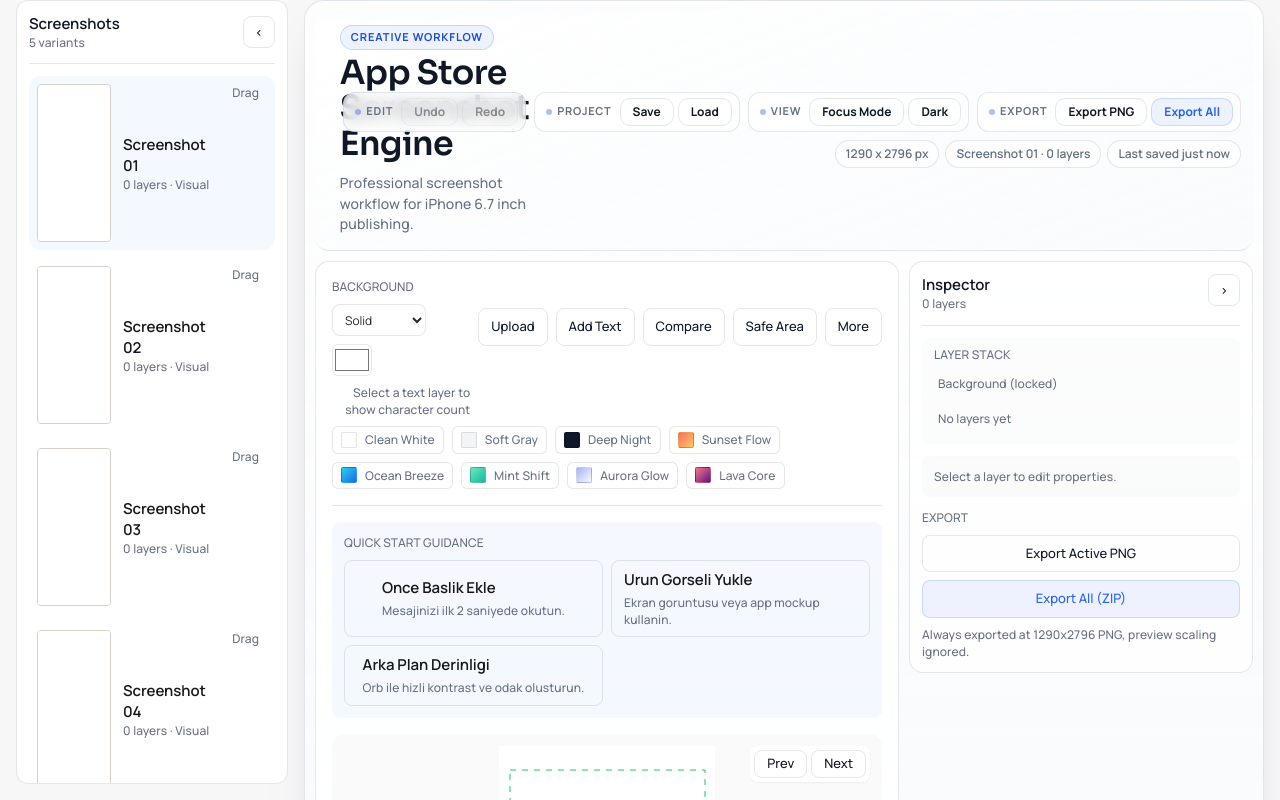
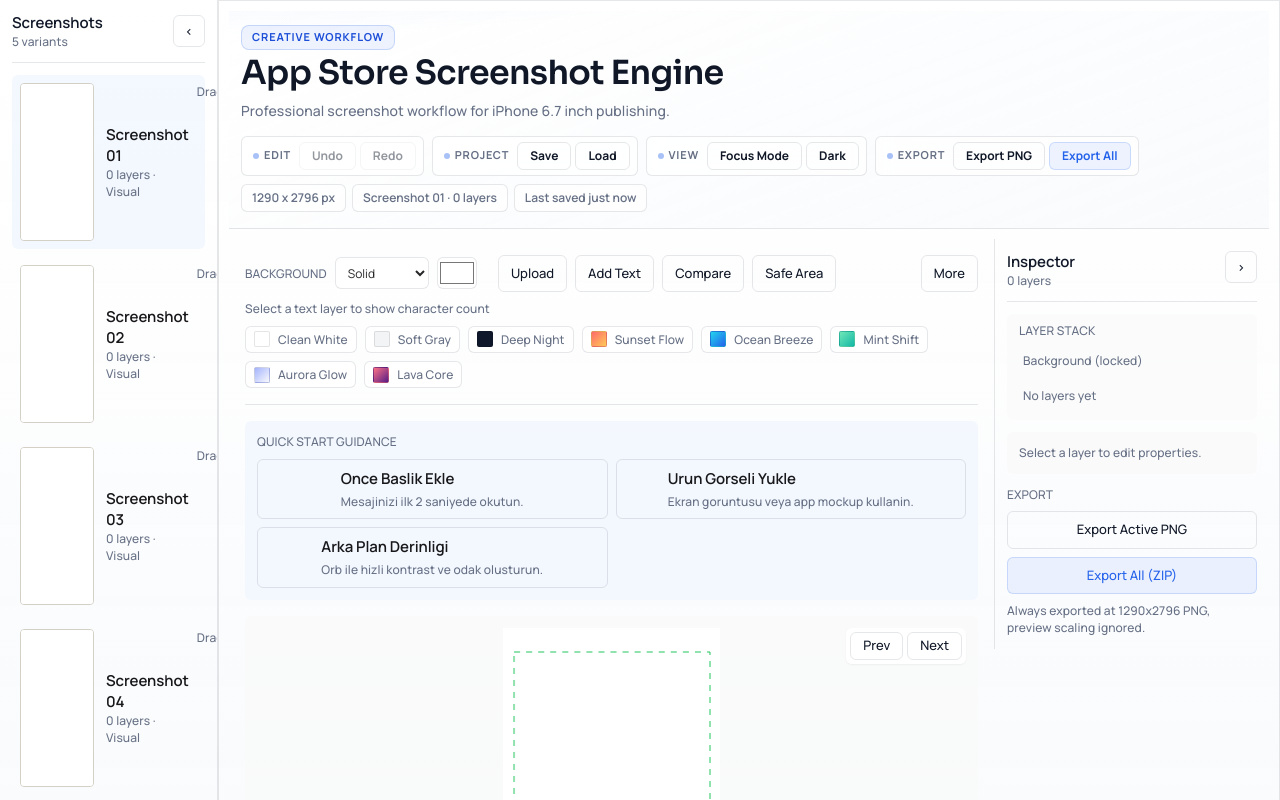
Before and after one commit to emreeilhan/ssPRO, a React (Vite) app: page / in a window 1280 px wide. Shown: the top 800 px of the page. Built offline with nearby package versions, Linux system fonts and the light colour scheme.

Commit message:
Reduce sidebar width to emphasize

```diff
--- /dev/null
+++ b/src/components/AppErrorBoundary.jsx
@@ -0,0 +1,121 @@
+import React from 'react';
+
+const AUTOSAVE_STORAGE_KEY = 'sspro-project-autosave-v1';
+const THEME_STORAGE_KEY = 'sspro-theme';
+
+export default class AppErrorBoundary extends React.Component {
+  constructor(props) {
+    super(props);
+    this.state = {
+      hasError: false,
+      errorMessage: '',
+    };
+  }
+
+  static getDerivedStateFromError(error) {
+    return {
+      hasError: true,
+      errorMessage: error?.message || 'Unexpected application error.',
+    };
+  }
+
+  componentDidCatch(error, errorInfo) {
+    // Keep details in console for quick debugging while showing a friendly UI in production.
+    console.error('Fatal UI error:', error, errorInfo);
+  }
+
+  handleResetWorkspace = () => {
+    try {
+      window.localStorage.removeItem(AUTOSAVE_STORAGE_KEY);
+      window.localStorage.removeItem(THEME_STORAGE_KEY);
+    } finally {
+      window.location.reload();
+    }
+  };
+
+  render() {
+    if (this.state.hasError) {
+      return (
+        <div
+          style={{
+            minHeight: '100vh',
+            display: 'grid',
+            placeItems: 'center',
+            background: '#f5f6f8',
+            color: '#111827',
+            padding: '24px',
+            fontFamily:
+              'Manrope, Inter, -apple-system, BlinkMacSystemFont, Segoe UI, sans-serif',
+          }}
+        >
+          <div
+            style={{
+              maxWidth: 620,
+              width: '100%',
+              background: '#ffffff',
+              border: '1px solid #e5e7eb',
+              borderRadius: 14,
+              boxShadow: '0 14px 36px rgba(17, 24, 39, 0.08)',
+              padding: 24,
+            }}
+          >
+            <h1 style={{ margin: 0, fontSize: 24, fontWeight: 700 }}>UI Recovery Mode</h1>
+            <p style={{ marginTop: 10, marginBottom: 0, color: '#4b5563', lineHeight: 1.5 }}>
+              The app hit an unexpected compatibility/runtime error. You can safely recover by
+              clearing local autosave data and reloading.
+            </p>
+            <pre
+              style={{
+                marginTop: 14,
+                marginBottom: 0,
+                fontSize: 13,
+                color: '#7f1d1d',
+                background: '#fef2f2',
+                border: '1px solid #fecaca',
+                borderRadius: 10,
+                padding: 12,
+                overflow: 'auto',
+              }}
+            >
+              {this.state.errorMessage}
+            </pre>
+            <div style={{ display: 'flex', gap: 10, marginTop: 18, flexWrap: 'wrap' }}>
+              <button
+                type="button"
+                onClick={this.handleResetWorkspace}
+                style={{
+                  border: 'none',
+                  borderRadius: 10,
+                  padding: '10px 14px',
+                  fontWeight: 600,
+                  background: '#111827',
+                  color: '#ffffff',
+                  cursor: 'pointer',
+                }}
+              >
+                Clear Autosave + Reload
+              </button>
+              <button
+                type="button"
+                onClick={() => window.location.reload()}
+                style={{
+                  border: '1px solid #d1d5db',
+                  borderRadius: 10,
+                  padding: '10px 14px',
+                  fontWeight: 600,
+                  background: '#ffffff',
+                  color: '#111827',
+                  cursor: 'pointer',
+                }}
+              >
+                Reload Only
+              </button>
+            </div>
+          </div>
+        </div>
+      );
+    }
+
+    return this.props.children;
+  }
+}
--- a/src/components/ScreenshotEditor.jsx
+++ b/src/components/ScreenshotEditor.jsx
@@ -12,6 +12,9 @@ function formatScreenshotNumber(index) {
   return String(index + 1).padStart(2, '0');
 }
 
+const DESKTOP_LEFT_PANEL_WIDTH = 218;
+const DESKTOP_RIGHT_PANEL_WIDTH = 275;
+
 function SkeletonBlock({ className = '' }) {
   return <div className={`skeleton-block ${className}`.trim()} />;
 }
@@ -24,7 +27,7 @@ function EditorSkeleton({ label = 'Loading editor...' }) {
           <SkeletonBlock className="mb-3 h-7 w-64" />
           <SkeletonBlock className="h-4 w-80" />
         </div>
-        <div className="grid gap-4 lg:grid-cols-[minmax(0,1fr)_332px]">
+        <div className="grid gap-4 lg:grid-cols-[minmax(0,1fr)_275px]">
           <div className="rounded-xl border border-[var(--line)] bg-[var(--panel)] p-4">
             <SkeletonBlock className="mb-3 h-6 w-44" />
             <SkeletonBlock className="mb-3 h-[420px] w-full" />
@@ -323,11 +326,19 @@ export default function ScreenshotEditor({
     openFileDialog,
   });
 
-  const leftPaneWidth = isFocusedMode ? '0px' : isLeftPanelCollapsed ? '52px' : '272px';
-  const rightPaneWidth = isFocusedMode ? '0px' : isRightPanelCollapsed ? '52px' : '344px';
+  const leftPaneWidth = isFocusedMode
+    ? '0px'
+    : isLeftPanelCollapsed
+      ? '52px'
+      : `${DESKTOP_LEFT_PANEL_WIDTH}px`;
+  const rightPaneWidth = isFocusedMode
+    ? '0px'
+    : isRightPanelCollapsed
+      ? '52px'
+      : `${DESKTOP_RIGHT_PANEL_WIDTH}px`;
 
   return (
-    <div className="app-shell app-shell-modern" style={{ '--left-pane': leftPaneWidth }}>
+    <div className="app-shell">
       {uiError && (
         <div className="mb-3 rounded-xl border border-red-200 bg-red-50 px-4 py-3 text-red-700 dark:border-red-400/40 dark:bg-red-950/35 dark:text-red-100">
           <div className="flex items-start justify-between gap-3">
@@ -340,8 +351,9 @@ export default function ScreenshotEditor({
         </div>
       )}
 
+      <div className="app-shell-modern app-shell-unified" style={{ '--left-pane': leftPaneWidth }}>
       {!isFocusedMode && (
-        <Card as="aside" className="pane-width left-sidebar-shell">
+        <Card as="aside" className="pane-width left-sidebar-shell shell-pane shell-pane--left">
           {isLeftPanelCollapsed ? (
             <div className="collapse-rail">
               <Button variant="ghost"
@@ -451,8 +463,12 @@ export default function ScreenshotEditor({
         </Card>
       )}
 
-      <div className="app-content-shell panel workspace-unified">
-        <header className="topbar topbar-modern topbar-modern--embedded">
+      <div className="app-content-shell panel workspace-unified shell-pane shell-pane--main">
+        <header
+          className={`topbar topbar-modern topbar-modern--embedded ${
+            !isFocusedMode && !isLeftPanelCollapsed ? 'topbar-modern--stacked' : ''
+          }`}
+        >
         <div className="topbar-modern__identity">
           <span className="topbar-eyebrow">Creative Workflow</span>
           <h1 className="type-heading">App Store Screenshot Engine</h1>
@@ -925,6 +941,7 @@ export default function ScreenshotEditor({
         )}
         </main>
       </div>
+      </div>
     </div>
   );
 }
--- a/src/index.css
+++ b/src/index.css
@@ -72,7 +72,7 @@ select {
 
 .app-shell {
   min-height: 100vh;
-  padding: 16px;
+  padding: 0;
 }
 
 .app-shell-modern {
@@ -80,6 +80,51 @@ select {
   gap: 16px;
   align-items: start;
   padding-top: 0;
+  min-height: 100vh;
+}
+
+.app-shell-unified {
+  gap: 0;
+  border: 0;
+  border-radius: 0;
+  overflow: hidden;
+  background:
+    linear-gradient(180deg, rgba(255, 255, 255, 0.96), rgba(248, 250, 252, 0.9)),
+    radial-gradient(1200px 280px at 2% -20%, rgba(37, 99, 235, 0.06), transparent 62%);
+  box-shadow: none;
+}
+
+:root.dark .app-shell-unified {
+  background:
+    linear-gradient(180deg, rgba(7, 7, 7, 0.97), rgba(2, 2, 2, 0.94)),
+    radial-gradient(1000px 240px at 2% -24%, rgba(142, 179, 255, 0.14), transparent 64%);
+  box-shadow: none;
+}
+
+/* Flatten internal geometry so the workspace feels embedded, not card-stacked. */
+.app-shell-unified .btn,
+.app-shell-unified .topbar-btn,
+.app-shell-unified .topbar-group,
+.app-shell-unified .topbar-status,
+.app-shell-unified .interactive-card,
+.app-shell-unified .surface-popover,
+.app-shell-unified .rounded-xl,
+.app-shell-unified .rounded-lg,
+.app-shell-unified .rounded-md {
+  border-radius: 6px !important;
+}
+
+.app-shell-unified .topbar-eyebrow {
+  border-radius: 8px;
+}
+
+.app-shell-unified .topbar-modern--embedded {
+  border-radius: 0;
+}
+
+.app-shell-unified .workspace-primary > .rounded-xl,
+.app-shell-unified .workspace-primary > .rounded-lg {
+  border-radius: 6px !important;
 }
 
 .app-content-shell {
@@ -90,45 +135,46 @@ select {
   display: grid;
   gap: 10px;
   padding: 10px;
-  border-radius: 20px;
-  background:
-    linear-gradient(180deg, rgba(255, 255, 255, 0.82), rgba(248, 250, 252, 0.72)),
-    radial-gradient(1300px 320px at 6% -10%, rgba(37, 99, 235, 0.08), transparent 60%);
-  box-shadow: 0 16px 44px -32px rgba(15, 23, 42, 0.5);
+  border-radius: 0;
+  background: transparent;
+  box-shadow: none;
 }
 
 :root.dark .workspace-unified {
-  background:
-    linear-gradient(180deg, rgba(12, 14, 20, 0.88), rgba(8, 10, 14, 0.82)),
-    radial-gradient(1200px 320px at 8% -16%, rgba(142, 179, 255, 0.16), transparent 62%);
-  box-shadow: 0 18px 46px -30px rgba(0, 0, 0, 0.92);
+  background: transparent;
+  box-shadow: none;
 }
 
 .left-sidebar-shell {
   height: 100%;
+  border: 0;
+  border-right: 1px solid var(--line);
+  border-radius: 0;
+  background: transparent;
+  box-shadow: none;
 }
 
 .workspace-layout {
   display: grid;
-  gap: 10px;
+  gap: 0;
   grid-template-columns: minmax(0, 1fr);
   transition: grid-template-columns var(--motion-panel) var(--motion-ease);
 }
 
 @media (min-width: 1024px) {
   .app-shell-modern {
-    grid-template-columns: var(--left-pane, 272px) minmax(0, 1fr);
+    grid-template-columns: var(--left-pane, 218px) minmax(0, 1fr);
   }
 
   .left-sidebar-shell {
     position: sticky;
     top: 0;
-    max-height: calc(100vh - 16px);
+    max-height: 100vh;
     overflow: auto;
   }
 
   .workspace-layout {
-    grid-template-columns: minmax(0, 1fr) var(--right-pane, 332px);
+    grid-template-columns: minmax(0, 1fr) var(--right-pane, 275px);
   }
 }
 
@@ -281,6 +327,7 @@ select {
   flex-wrap: wrap;
   align-items: center;
   gap: 8px;
+  align-content: flex-start;
 }
 
 .topbar-group {
@@ -355,6 +402,14 @@ select {
   gap: 6px;
 }
 
+.topbar-modern--stacked {
+  grid-template-columns: minmax(0, 1fr) !important;
+}
+
+.topbar-modern--stacked .topbar-modern__controls {
+  justify-content: flex-start;
+}
+
 .topbar-status {
   border-radius: 999px;
   border: 1px solid var(--line);
@@ -374,18 +429,20 @@ select {
 }
 
 .workspace-primary {
-  border: 1px solid var(--line);
-  border-radius: 14px;
-  background: rgba(255, 255, 255, 0.82);
+  border: 0;
+  border-radius: 0;
+  background: transparent;
 }
 
 .inspector-shell {
-  border-radius: 14px;
-  background: rgba(255, 255, 255, 0.72);
+  border: 0;
+  border-left: 1px solid var(--line);
+  border-radius: 0;
+  background: transparent;
 }
 
 :root.dark .inspector-shell {
-  background: rgba(0, 0, 0, 0.46);
+  background: transparent;
 }
 
 @media (min-width: 1024px) {
@@ -402,8 +459,24 @@ select {
     justify-content: flex-end;
   }
 
+  .topbar-modern--stacked .topbar-modern__identity {
+    padding-left: 0;
+  }
+
   .workspace-layout-unified {
     align-items: start;
+  }
+}
+
+@media (max-width: 1023px) {
+  .left-sidebar-shell {
+    border-right: 0;
+    border-bottom: 1px solid var(--line);
+  }
+
+  .inspector-shell {
+    border-left: 0;
+    border-top: 1px solid var(--line);
   }
 }
 
--- a/src/main.jsx
+++ b/src/main.jsx
@@ -1,10 +1,13 @@
 import React from 'react';
 import ReactDOM from 'react-dom/client';
 import App from './App';
+import AppErrorBoundary from './components/AppErrorBoundary';
 import './index.css';
 
 ReactDOM.createRoot(document.getElementById('root')).render(
   <React.StrictMode>
-    <App />
+    <AppErrorBoundary>
+      <App />
+    </AppErrorBoundary>
   </React.StrictMode>,
 );
```
Also changed, not shown: 1 other file (tests, documents, lock files or other folders).
